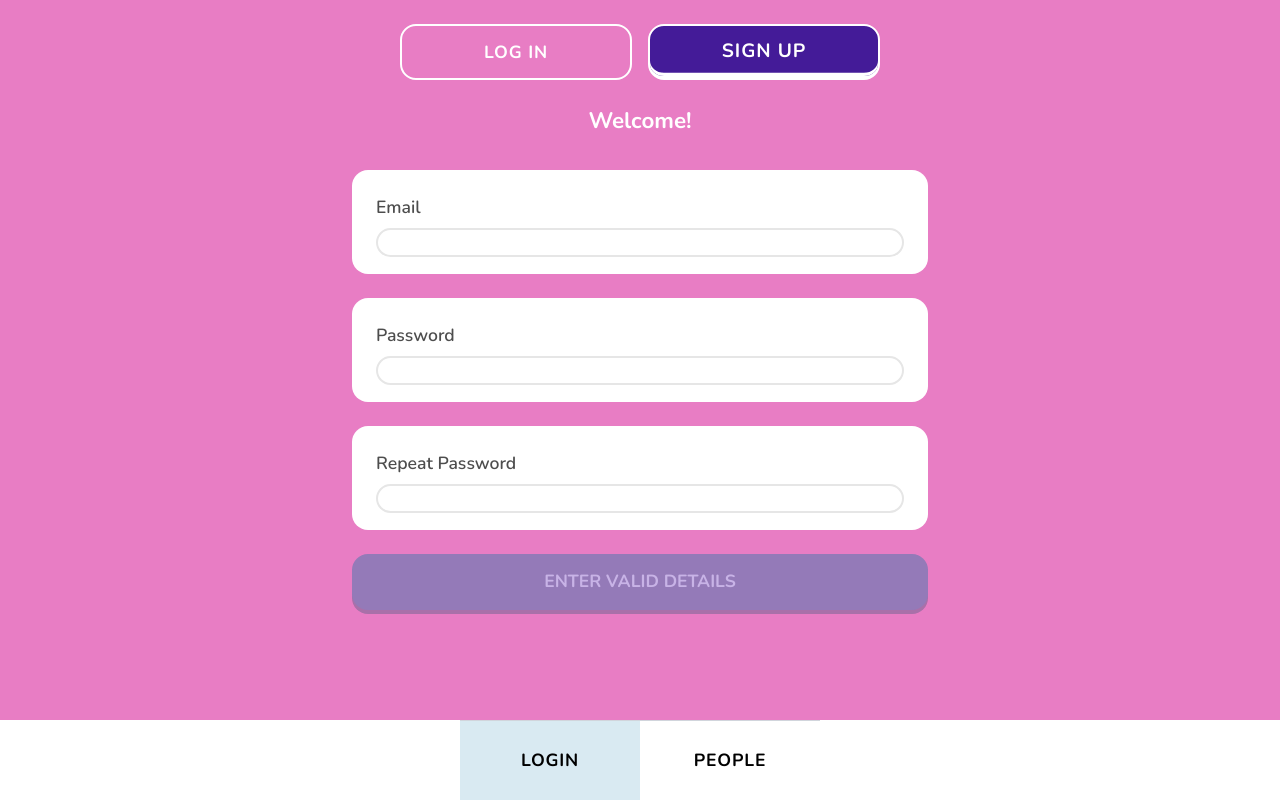
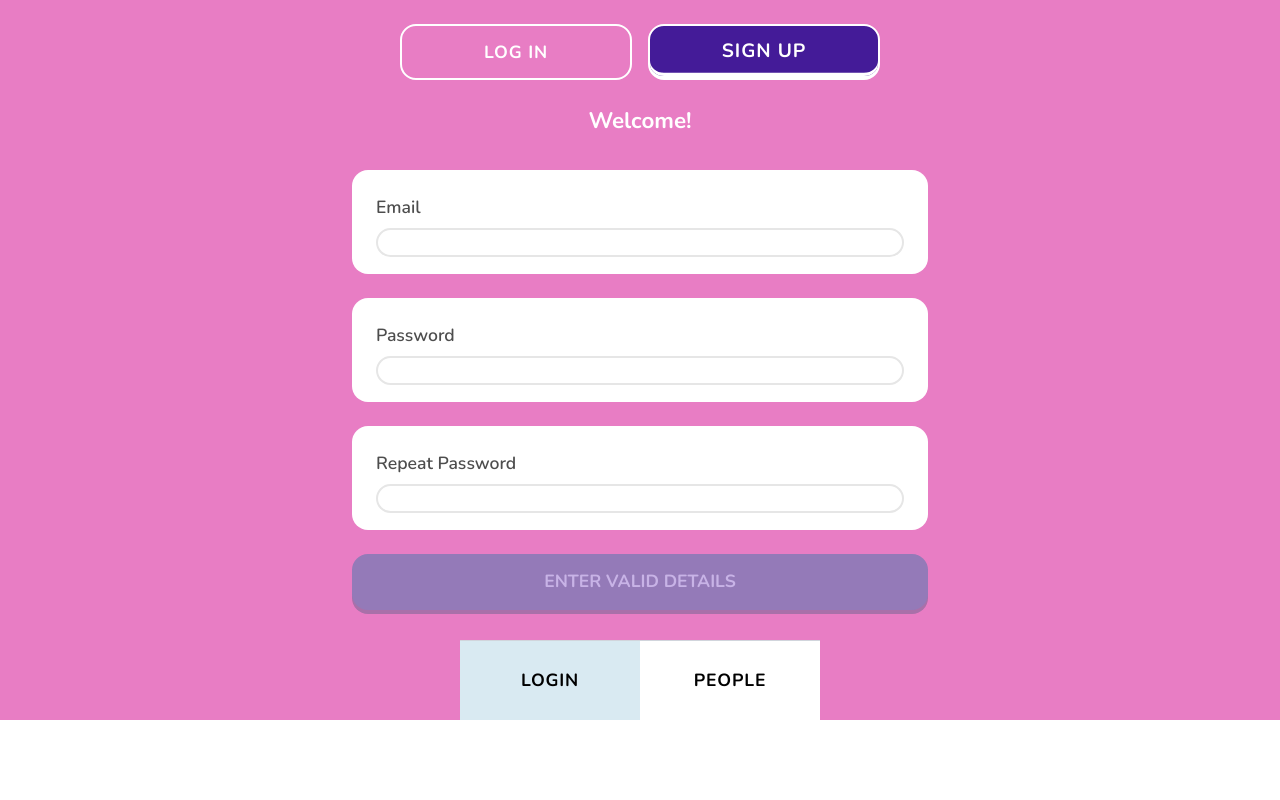
Before and after one commit to elmijail1/profile-practice-nextjs, a Next.js app: page /login in a window 1280 px wide. Both pictures are taken after a click on the button "SIGN UP". Built offline with nearby package versions, Linux system fonts and the light colour scheme; no server answers.

Commit message:
Add xl styles for login & footer

```diff
--- a/app/globals.css
+++ b/app/globals.css
@@ -21,7 +21,7 @@
 
 @layer base {
   main {
-    @apply w-full flex flex-col items-center justify-center pb-20
+    @apply w-full flex flex-col items-center justify-center pb-20 xl:pb-0
     /* note that this approach isn't usually recommended */
     /* main components should be handled separately and in TSX */
   }
@@ -43,7 +43,7 @@
   }
 
   .auth-form {
-    @apply h-full w-full flex flex-col justify-center items-center gap-6 py-8 pt-8 pb-4 relative
+    @apply h-full w-full flex flex-col justify-center items-center gap-6 py-8 pt-8 pb-4 xl:pb-0 relative
   }
 
   .wide-button-front {
```
